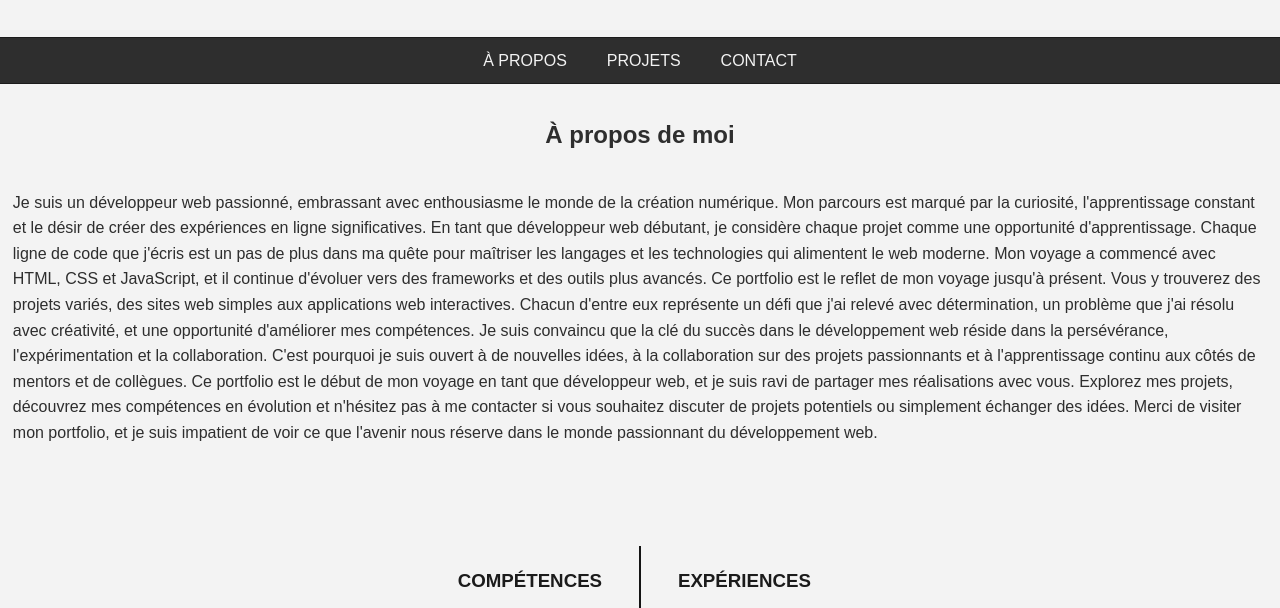
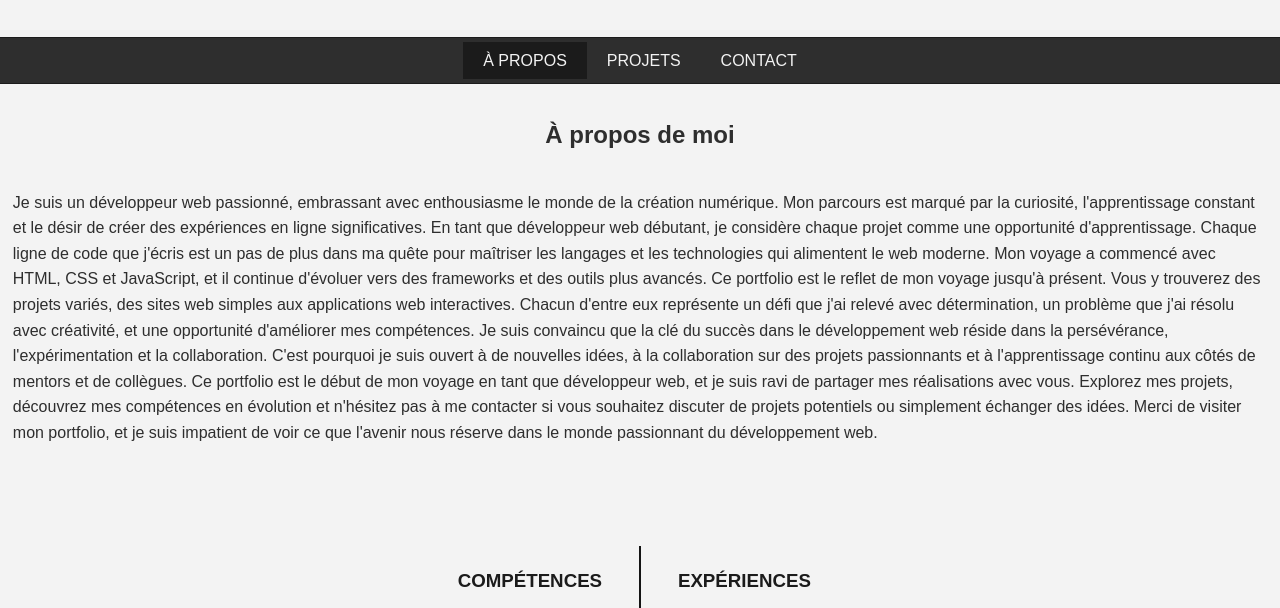
Before and after one commit to leJessy/leJessy.github.io, a plain HTML site: page index.html in a window 1280 px wide. Shown: the part 148-756 px from the top of the page. Drawn offline with Linux system fonts and the light colour scheme.

Commit message:
Navbar active added

```diff
--- a/index.html
+++ b/index.html
@@ -14,7 +14,7 @@
     </header>
     <nav>
         <ul>
-            <li><a href="./index.html">À propos</a></li>
+            <li><a href="./index.html" class="active">À propos</a></li>
             <li><a href="./projets.html">Projets</a></li>
             <li><a href="#contact">Contact</a></li>
         </ul>
--- a/styles.css
+++ b/styles.css
@@ -68,6 +68,9 @@ nav a:hover {
   background-color: var(--main-color);
 }
 
+.active {
+  background-color: var(--main-color);
+}
 
 .portfolio {
   display: flex;
```
Also changed, not shown: projets.html (+1 -2 lines), scripts.js (line endings or trailing spaces).
